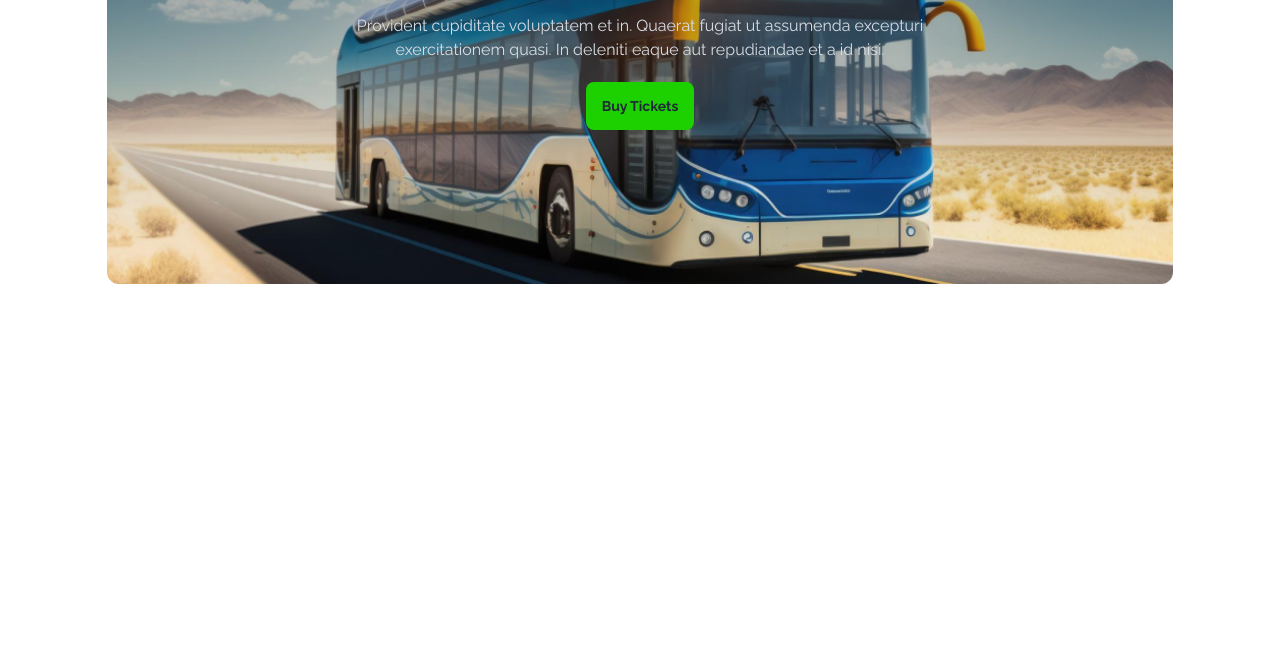
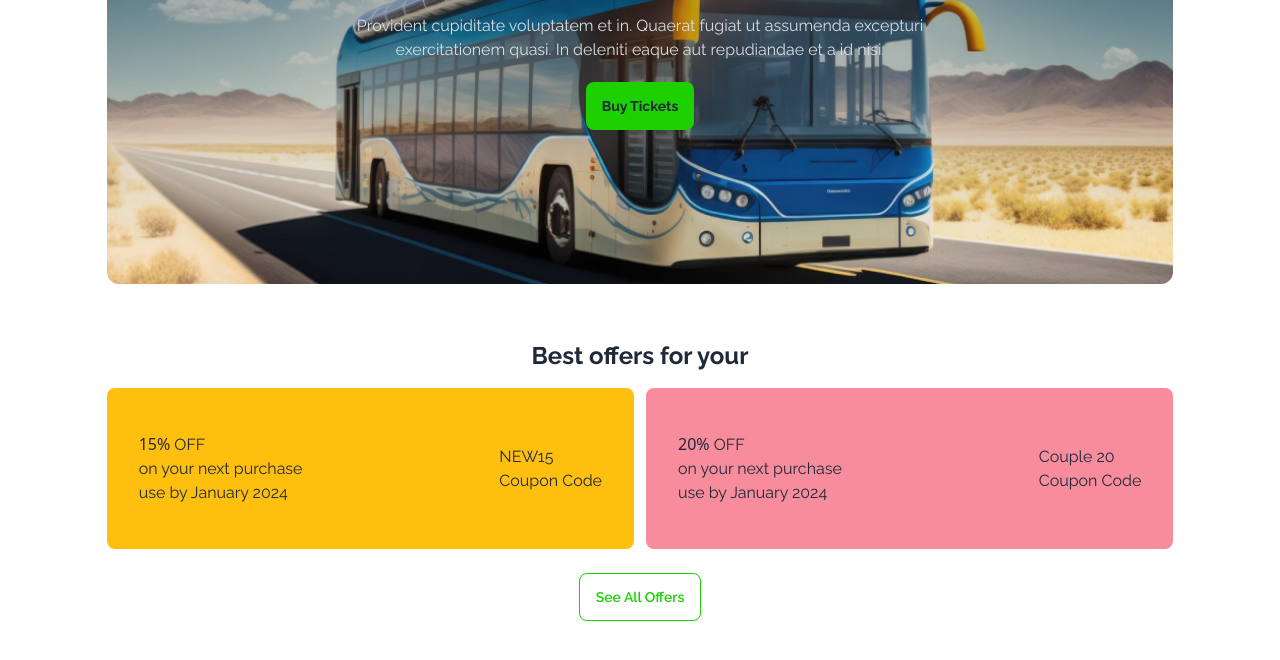
Before and after one commit to MUSTAKIMBIN/smart-ticketing, a plain HTML site: page index.html in a window 1280 px wide. Shown: the part 344-1004 px from the top of the page. Before the commit the page ends 800 px from the top, so only its background shows below. Drawn offline with nearby package versions, Linux system fonts and the light colour scheme.

Commit message:
complited the best offer section

```diff
--- a/index.html
+++ b/index.html
@@ -9,8 +9,8 @@
     <link href="https://cdn.jsdelivr.net/npm/daisyui@4.7.2/dist/full.min.css" rel="stylesheet" type="text/css" />
 <script src="https://cdn.tailwindcss.com"></script>
 </head>
-<body class=" w-10/12 mx-auto">
-    <header>
+<body >
+    <header class=" w-10/12 mx-auto">
         <!-- navbar start here -->
         <div class="navbar bg-base-100">
             <div class="navbar-start">
@@ -50,7 +50,39 @@
             </div>
           </div>
     </header>
-    <main></main>
+    <main>
+      <!-- Best offers section -->
+      <section class="py-14 w-10/12 mx-auto">
+        <h3 class="text-center text-2xl font-bold">Best offers for your</h3>
+        <div class="flex flex-col lg:flex-row gap-3 mt-4">
+          <div id="single-coupon" class="flex justify-between bg-[#FFBF0F] rounded-lg w-[50vw] px-8 py-11">
+            <div>
+              <h2><span class="font-sans">15%</span> OFF</h2>
+              <p>on your next purchase</p>
+              <p>use by January 2024</p>
+            </div>
+            <div class="flex flex-col justify-center">
+              <h2>NEW15</h2>
+              <p>Coupon Code</p>
+            </div>
+          </div>
+          <div id="couple-coupon" class="flex justify-between bg-[#F78C9C] rounded-lg w-[50vw] px-8 py-11">
+            <div>
+              <h2><span class="font-sans">20%</span> OFF</h2>
+              <p>on your next purchase</p>
+              <p>use by January 2024</p>
+            </div>
+            <div class="flex flex-col justify-center">
+              <h2>Couple 20</h2>
+              <p>Coupon Code</p>
+            </div>
+          </div>
+        </div>
+        <div class="flex justify-center mt-6">
+          <button class="btn bg-white border-[1px] border-[#1DD100] text-[#1DD100]">See All Offers</button>
+        </div>
+      </section>
+    </main>
     <footer></footer>
 </body>
 </html>
```
